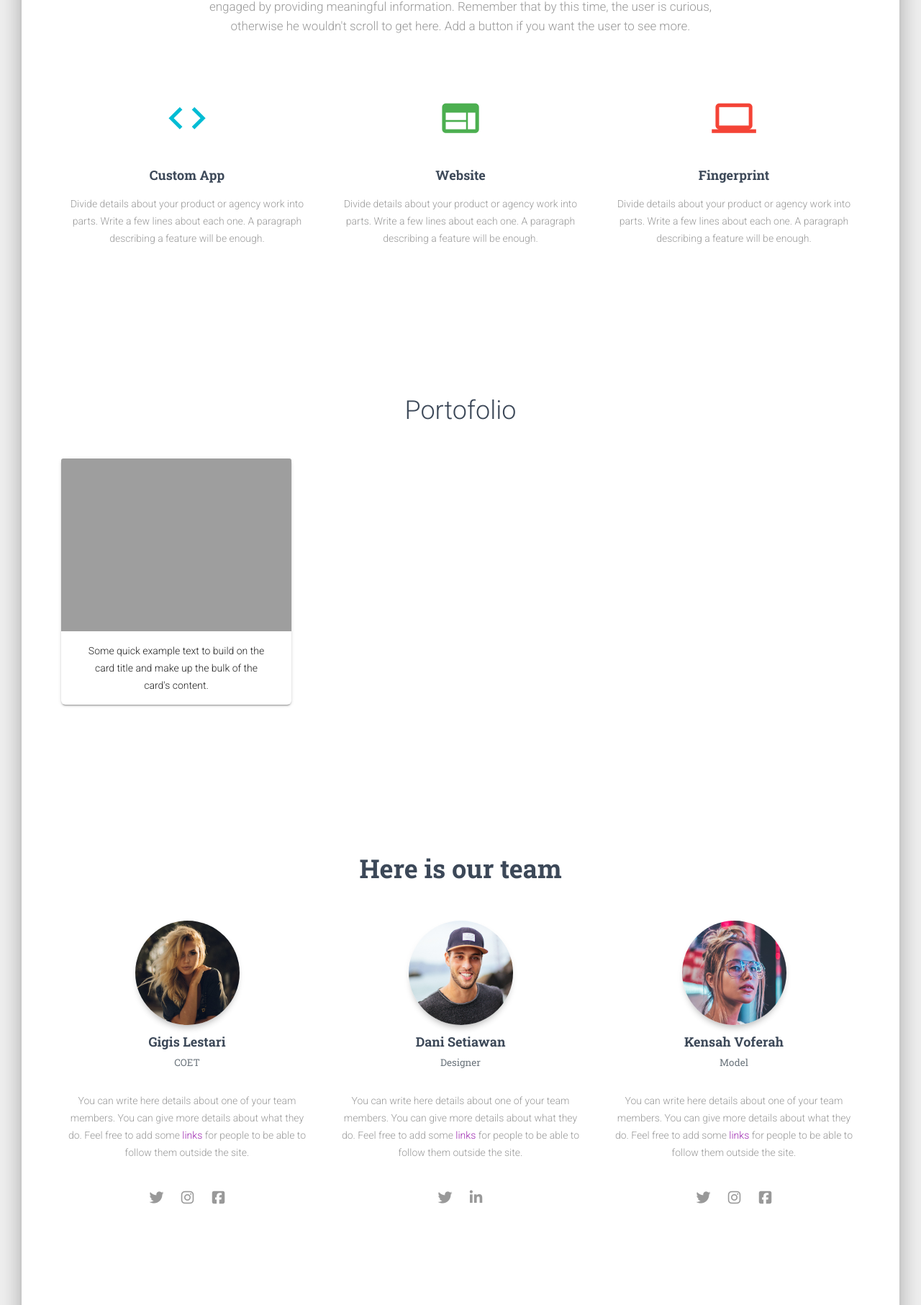
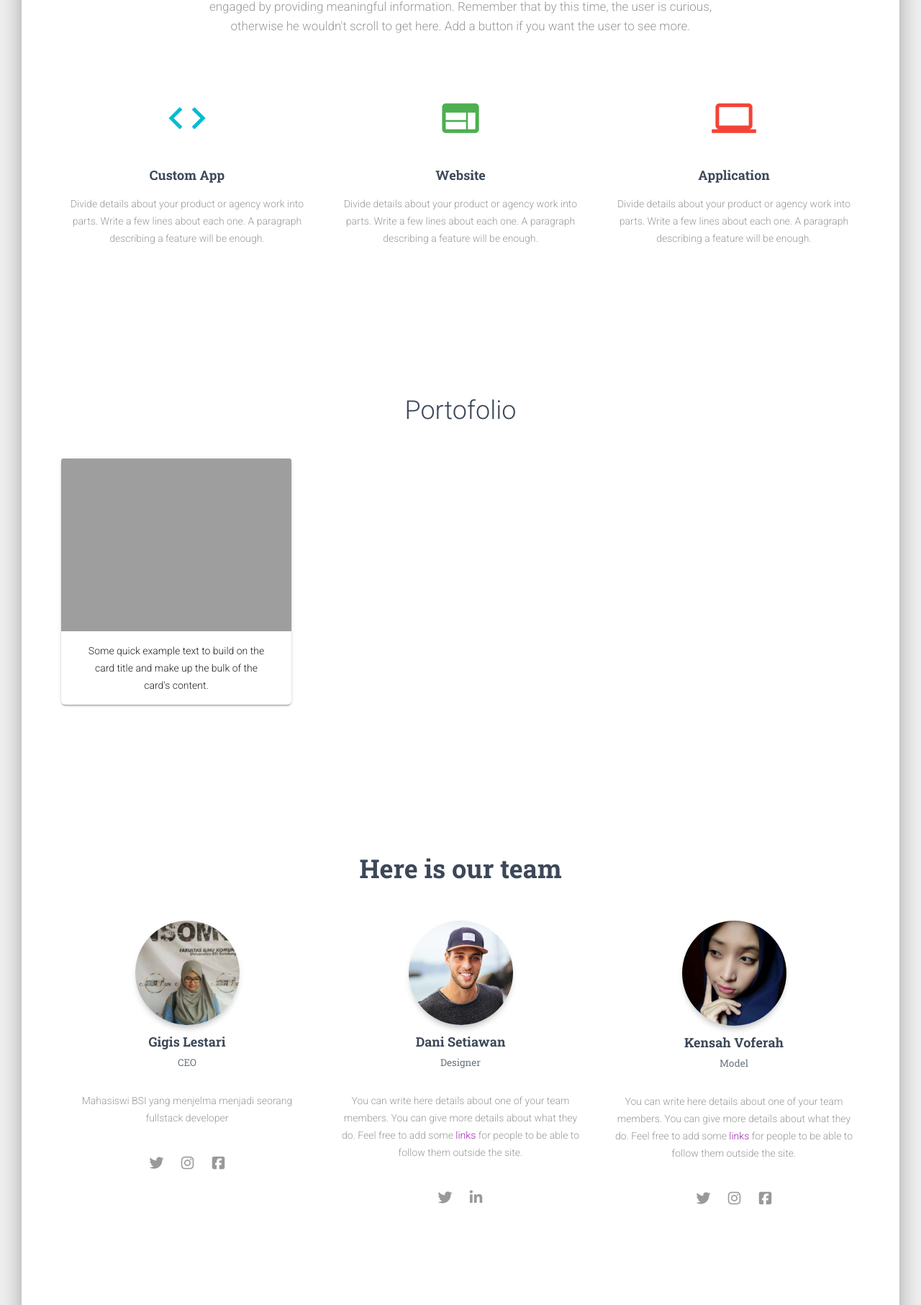
Before and after one commit to abdulhanananwari/site-wadev, a CodeIgniter app: page /database/ in a window 1280 px wide. Shown: the part 1110-2923 px from the top of the page at 72% size. Run offline with CodeIgniter, Linux system fonts and the light colour scheme; style sheets or scripts are compiled from the project's sources; some libraries are stand-ins or nearby versions; grey boxes are pictures that could not be loaded.

Commit message:
addeed real picture

```diff
--- a/application/views/site.php
+++ b/application/views/site.php
@@ -1,15 +1,17 @@
 <!doctype html>
 <html lang="en">
   <head>
-    <title>Hello, world!</title>
+    <title>Wadev solution</title>
     <!-- Required meta tags -->
     <meta charset="utf-8">
     <meta content="width=device-width, initial-scale=1.0, maximum-scale=1.0, user-scalable=0" name="viewport" />
     <meta http-equiv="X-UA-Compatible" content="IE=edge,chrome=1" />
+    <meta name="description" content="web developer, bandung web developer, consultant it bandung">
+    <meta name="keywords" content="web developer, bandung web developer, consultant it bandung">
     <!--  Fonts and icons  -->
       <!--     Fonts and icons     -->
-<link rel="stylesheet" type="text/css" href="https://fonts.googleapis.com/css?family=Roboto:300,400,500,700|Roboto+Slab:400,700|Material+Icons" />
-<link rel="stylesheet" href="https://maxcdn.bootstrapcdn.com/font-awesome/latest/css/font-awesome.min.css">
+    <link rel="stylesheet" type="text/css" href="https://fonts.googleapis.com/css?family=Roboto:300,400,500,700|Roboto+Slab:400,700|Material+Icons" />
+    <link rel="stylesheet" href="https://maxcdn.bootstrapcdn.com/font-awesome/latest/css/font-awesome.min.css">
 
     <!-- Material Kit CSS -->
     <link href="assets/css/material-kit.css?v=2.0.4" rel="stylesheet" />
@@ -17,7 +19,7 @@
   <body>
       <nav class="navbar fixed-top navbar-expand-lg bg-info">
           <div class="container">
-            <a class="navbar-brand" href="#">Navbar</a>
+            <a class="navbar-brand" href="#">WD</a>
             <button class="navbar-toggler" type="button" data-toggle="collapse" data-target="#navbarNavDropdown" aria-controls="navbarNavDropdown" aria-expanded="false" aria-label="Toggle navigation">
             <span class="sr-only">Toggle navigation</span>
             <span class="navbar-toggler-icon"></span>
@@ -103,7 +105,7 @@
                         <div class="icon icon-danger">
                           <i class="material-icons">computer</i>
                         </div>
-                        <h4 class="info-title">Fingerprint</h4>
+                        <h4 class="info-title">Application</h4>
                         <p>Divide details about your product or agency work into parts. Write a few lines about each one. A paragraph describing a feature will be enough.</p>
                       </div>
                     </div>
@@ -136,15 +138,14 @@
                       <div class="team-player">
                         <div class="card card-plain">
                           <div class="col-md-6 ml-auto mr-auto">
-                            <img src="assets/img/faces/avatar.jpg" alt="Thumbnail Image" class="img-raised rounded-circle img-fluid">
+                            <img src="assets/img/team/gg.jpg" alt="Thumbnail Image" class="img-raised rounded-circle img-fluid">
                           </div>
                           <h4 class="card-title">Gigis Lestari
                             <br>
-                            <small class="card-description text-muted">COET</small>
+                            <small class="card-description text-muted">CEO</small>
                           </h4>
                           <div class="card-body">
-                            <p class="card-description">You can write here details about one of your team members. You can give more details about what they do. Feel free to add some
-                              <a href="#">links</a> for people to be able to follow them outside the site.</p>
+                            <p class="card-description">Mahasiswi BSI yang menjelma menjadi seorang fullstack developer</p>
                           </div>
                           <div class="card-footer justify-content-center">
                             <a href="#pablo" class="btn btn-link btn-just-icon"><i class="fa fa-twitter"></i></a>
@@ -179,7 +180,7 @@
                       <div class="team-player">
                         <div class="card card-plain">
                           <div class="col-md-6 ml-auto mr-auto">
-                            <img src="assets/img/faces/kendall.jpg" alt="Thumbnail Image" class="img-raised rounded-circle img-fluid">
+                            <img src="assets/img/team/kensah.jpg" alt="Thumbnail Image" class="img-raised rounded-circle img-fluid">
                           </div>
                           <h4 class="card-title">Kensah Voferah
                             <br>
```
Also changed, not shown: assets/img/team/gg.jpg (added), assets/img/team/kensah.jpg (added).
